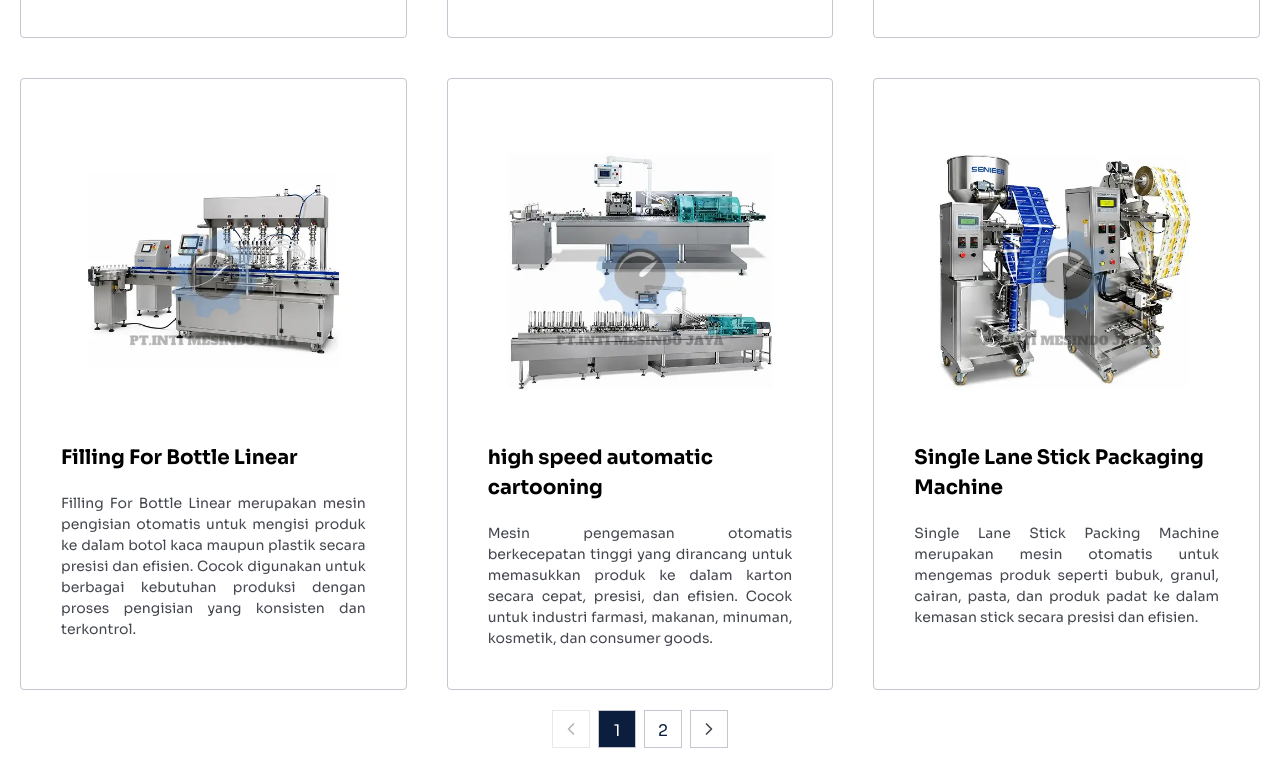
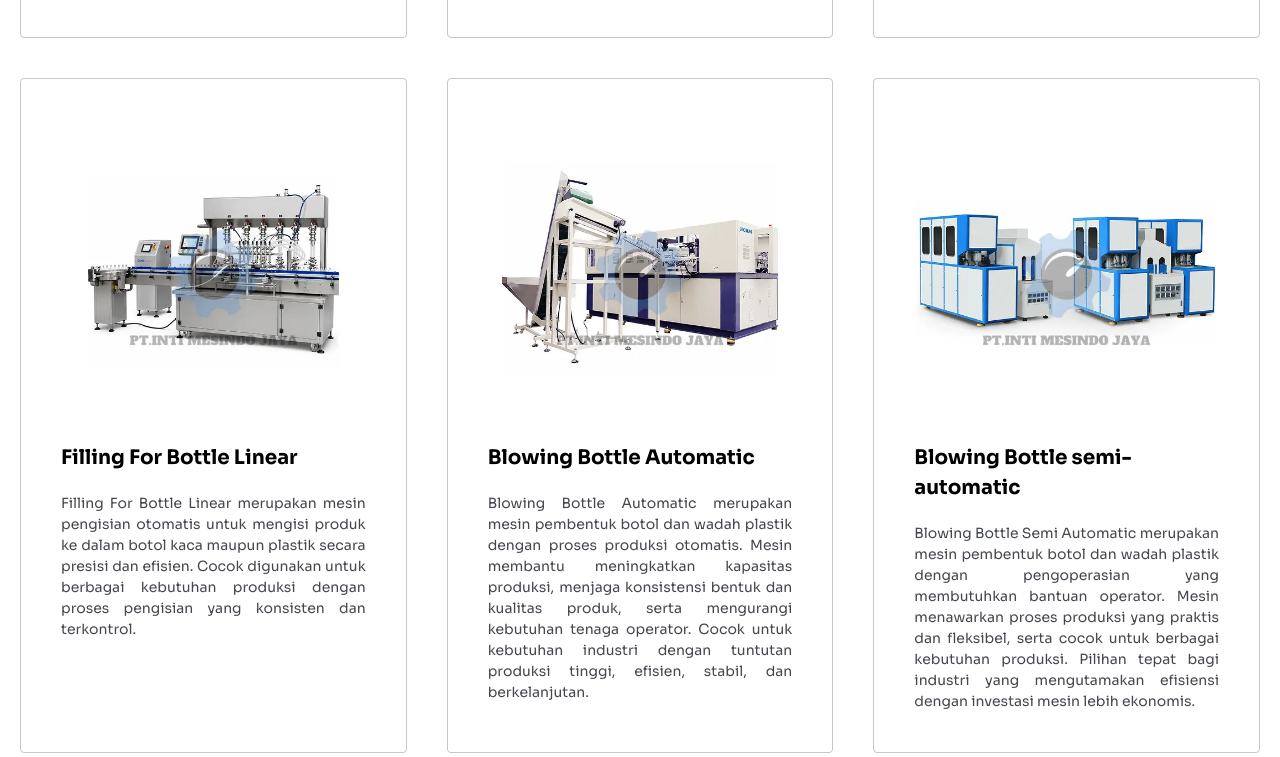
Before and after one commit to Zackyinnova/Website-Perusahaan, a website: page index.html in a window 1280 px wide. Shown: the part 1699-2456 px from the top of the page. Drawn offline with nearby package versions, Linux system fonts and the light colour scheme.

Commit message:
feat: new product blowing

```diff
--- a/index.html
+++ b/index.html
@@ -321,6 +321,11 @@
                         Labeling
                     </button>
 
+                    <button class="items-filter bg-white text-[#0B1E3D] px-4 py-2 rounded-full"
+                        data-value="Blowing">
+                        Blowing
+                    </button>
+
                 </div>
 
                 <!--Card  Catalog-->
@@ -421,6 +426,50 @@
                         </p>
 
                     </div>
+
+                    <!--Produk 5-->
+                    <div class="card-catalog  p-5 md:p-10 rounded flex flex-col gap-5 border border-[#C5C6CF]"
+                        data-value="Blowing">
+                        <!--IMG-->
+                        <img
+                            src="static/img/catalog_img/Blow bottle automatic.webp"
+                            alt="Blowing bottle automatic"
+                            loading="lazy"
+                            class="w-full"
+                        >
+
+                        <P class="text-[20px] text-wrap font-bold">Blowing Bottle Automatic</P>
+
+                        <!--Desc mesin-->
+                        <p class="text-[14px] text-[#44474E] text-justify">
+                                Blowing Bottle Automatic merupakan mesin pembentuk botol dan
+                                wadah plastik dengan proses produksi otomatis. Mesin membantu
+                                meningkatkan kapasitas produksi, menjaga konsistensi bentuk dan
+                                kualitas produk, serta mengurangi kebutuhan tenaga operator. Cocok untuk kebutuhan industri dengan tuntutan produksi tinggi, efisien, stabil, dan berkelanjutan.
+                    </div>
+
+                    <!--Produk 6-->
+                    <div class="card-catalog  p-5 md:p-10 rounded flex flex-col gap-5 border border-[#C5C6CF]"
+                        data-value="Blowing">
+                        <!--IMG-->
+                        <img
+                            src="static/img/catalog_img/blowing bottle semi.webp"
+                            alt="Blowing bottle semi-auto"
+                            loading="lazy"
+                            class="w-full"
+                        >
+
+                        <P class="text-[20px] text-wrap font-bold">Blowing Bottle semi-automatic</P>
+
+                        <!--Desc mesin-->
+                        <p class="text-[14px] text-[#44474E] text-justify">
+                                Blowing Bottle Semi Automatic merupakan mesin pembentuk botol dan wadah plastik dengan
+                                pengoperasian yang membutuhkan bantuan operator. Mesin menawarkan proses produksi yang
+                                 praktis dan fleksibel, serta cocok untuk berbagai kebutuhan produksi. Pilihan tepat bagi
+                                 industri yang mengutamakan efisiensi dengan investasi mesin lebih ekonomis.                              </p>
+
+                    </div>
+
 
                     <!--produk 5-->
                     <div class="card-catalog p-5 md:p-10 rounded flex flex-col gap-5 border border-[#C5C6CF]"
```
Also changed, not shown: static/img/catalog_img/Blow bottle automatic.webp (added), static/img/catalog_img/blowing bottle semi.webp (added), static/js/galeri.js (line endings or trailing spaces).
